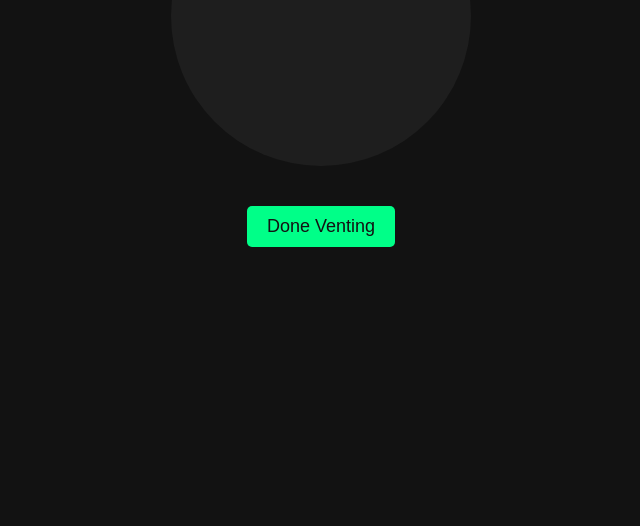
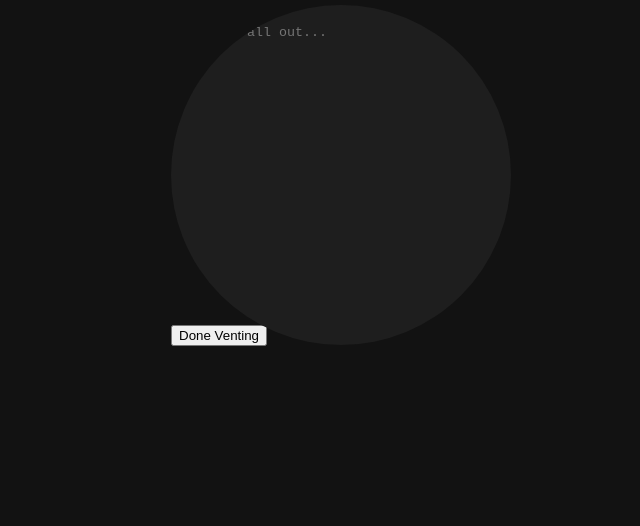
Before and after one commit to Eazy-like/StillSpill, a plain HTML site: page index.html in a window 1280 px wide. Shown: the part 274-800 px from the top of the page, without its empty margins (319-959 px from the left). Drawn offline with Linux system fonts and the light colour scheme; some icons are missing.

Commit message:
styles.css

```diff
--- a/styles.css
+++ b/styles.css
@@ -1,51 +1,52 @@
 /* Import Roboto Font */
 @import url('https://fonts.googleapis.com/css2?family=Roboto:wght@300;400;700&display=swap');
 
-/* Dark Theme Background */
-.dark-theme {
-    background-color: #121212;
-    color: #e0e0e0;
+/* Global Styling */
+body {
     font-family: 'Roboto', sans-serif;
     display: flex;
     flex-direction: column;
     align-items: center;
+    justify-content: center;
     min-height: 100vh;
     margin: 0;
 }
 
-/* Navigation Menu */
-.nav-container {
-    margin-top: 20px;
-    text-align: center;
+/* Dark Theme */
+.dark-theme {
+    background-color: #121212;
+    color: #e0e0e0;
 }
 
-.nav-container a {
-    color: #e0e0e0;
-    margin: 0 10px;
-    text-decoration: none;
-    font-size: 16px;
-    transition: color 0.3s ease;
+/* Light Theme */
+.light-theme {
+    background-color: #f5f5f5;
+    color: #333;
 }
 
-.nav-container a:hover,
-.nav-container a.active {
-    color: #00ff88;
-    font-weight: bold;
+/* Sign-Up Container */
+.signup-container {
+    text-align: center;
+    padding: 20px;
 }
 
-/* Container */
-.container {
-    max-width: 800px;
-    width: 90%;
-    margin: 20px auto;
-    text-align: center;
+.signup-container input, .signup-container button {
+    display: block;
+    width: 100%;
+    margin: 10px 0;
+    padding: 10px;
 }
 
-/* Circular Text Input */
+.motivation {
+    font-style: italic;
+    color: #00ff88;
+}
+
+/* Venting Box */
 .vent-box {
-    position: relative;
     width: 300px;
     height: 300px;
+    position: relative;
     margin: 20px auto;
 }
 
@@ -53,60 +54,41 @@ textarea {
     width: 100%;
     height: 100%;
     border-radius: 50%;
-    padding: 20px;
-    font-size: 18px;
     background-color: #1e1e1e;
     color: #e0e0e0;
     border: none;
-    outline: none;
+    padding: 20px;
     resize: none;
-    box-sizing: border-box;
-    font-family: inherit;
-    line-height: 1.5;
-    text-align: center;
 }
 
-textarea::placeholder {
-    color: #757575;
+#micButton, #playAudio {
+    margin-top: 10px;
+    background: none;
+    border: none;
+    font-size: 24px;
+    cursor: pointer;
+    color: #00ff88;
 }
 
-/* Mic Button */
-#micButton {
-    position: absolute;
-    bottom: 10px;
-    right: 20px;
-    background: transparent;
-    border: none;
-    font-size: 24px;
-    color: #00ff88;
-    cursor: pointer;
-    transition: color 0.3s ease;
-}
-
-#micButton:hover {
-    color: #00cc66;
-}
-
-/* Submit Button */
-#submitVent {
-    margin-top: 20px;
+/* Reflection Page */
+.options button {
     padding: 10px 20px;
+    margin: 10px;
     background-color: #00ff88;
     border: none;
     color: #121212;
     font-size: 18px;
     cursor: pointer;
     border-radius: 5px;
-    transition: background-color 0.3s ease, color 0.3s ease;
 }
 
-#submitVent:hover {
+.options button:hover {
     background-color: #00cc66;
 }
 
+/* Responsive */
 @media (max-width: 600px) {
     .vent-box {
         width: 90%;
-        height: auto;
     }
 }
```
